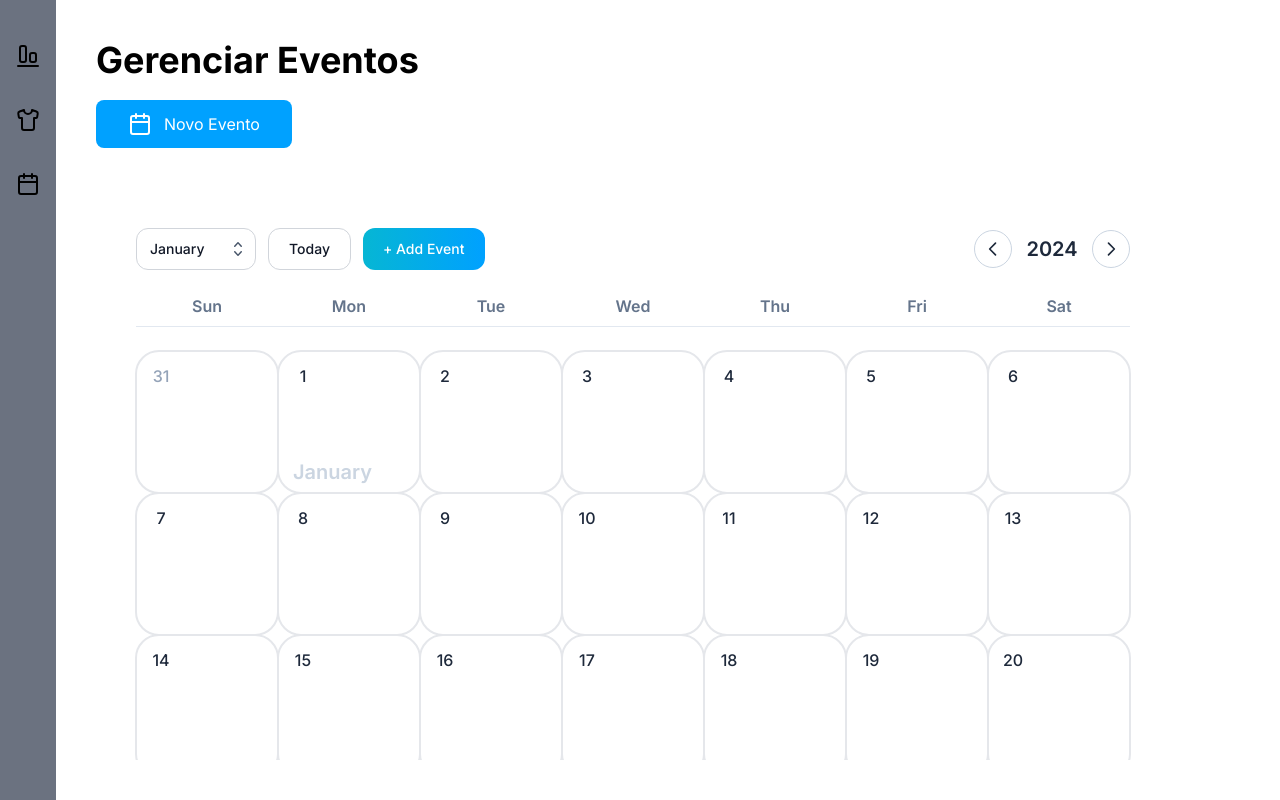
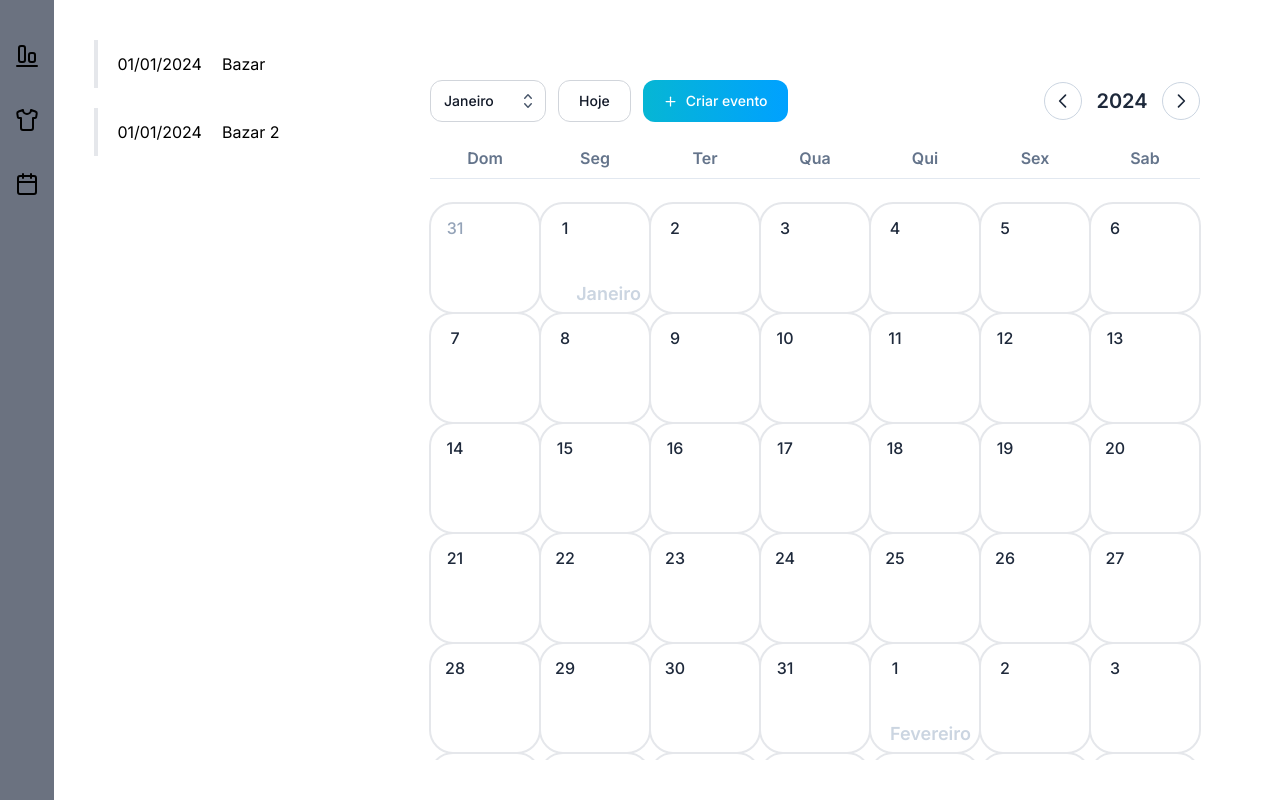
Before and after one commit to Re-vest/web, a React (Vite) app: page / in a window 1280 px wide. Built offline with nearby package versions, Linux system fonts and the light colour scheme; a web font is replaced by a local one.

Commit message:
valores dos eventos

```diff
--- a/src/App.jsx
+++ b/src/App.jsx
@@ -1,7 +1,4 @@
-import { Input } from "./components/Input"
-import { Base } from "./pages/base/Index"
-import { CalendarPage } from "./pages/Calendar"
-import { Home } from "./pages/Home"
+import { CalendarPage } from "./pages/Calendar/"
 
 function App() {
 
--- a/src/components/ContinuousCalendar.jsx
+++ b/src/components/ContinuousCalendar.jsx
@@ -1,10 +1,12 @@
 import React, { useEffect, useMemo, useRef, useState } from 'react';
+import { EventModal } from './EventModal';
+import { Plus } from 'lucide-react';
 
-const daysOfWeek = ['Sun', 'Mon', 'Tue', 'Wed', 'Thu', 'Fri', 'Sat'];
-const monthNames = ['January', 'February', 'March', 'April', 'May', 'June', 'July', 'August', 'September', 'October', 'November', 'December'];
+const daysOfWeek = ['Dom', 'Seg', 'Ter', 'Qua', 'Qui', 'Sex', 'Sab'];
+const monthNames = ['Janeiro', 'Fevereiro', 'Março', 'Abril', 'Maio', 'Junho', 'Julho', 'Agosto', 'Setembro', 'Outubro', 'Novembro', 'Dezembro'];
 
 
-export const ContinuousCalendar = ({ fullHeight = false, onClick }) => {
+export const ContinuousCalendar = ({ fullHeight = false, onClick, setIsModalOpen,setDate }) => {
   const today = new Date();
   const dayRefs = useRef([]);
   const [year, setYear] = useState(new Date().getFullYear());
@@ -58,6 +60,9 @@ export const ContinuousCalendar = ({ fullHeight = false, onClick }) => {
   };
 
   const handleDayClick = (day, month, year) => {
+    const date = new Date(year, month, day)
+    setDate(`${date.getFullYear()}-${String(date.getMonth()+1).padStart(2, '0')}-${String(parseInt(date.getDate(), 10)).padStart(2, '0')}`)
+    setIsModalOpen(true)
     if (!onClick) { return; }
     if (month < 0) {
       onClick(day, 11, year - 1);
@@ -102,13 +107,13 @@ export const ContinuousCalendar = ({ fullHeight = false, onClick }) => {
           data-month={month}
           data-day={day}
           onClick={() => handleDayClick(day, month, year)}
-          className={`relative z-10 m-[-0.5px] aspect-square w-full grow cursor-pointer rounded-xl border font-medium transition-all hover:z-20 hover:border-cyan-400 sm:-m-px sm:size-20 sm:rounded-2xl sm:border-2 lg:size-36 lg:rounded-3xl 2xl:size-40`}
+          className={`relative z-10 m-[-0.5px] aspect-square w-full grow cursor-pointer rounded-xl border font-medium transition-all hover:z-20 hover:border-cyan-400 sm:-m-px sm:size-20 sm:rounded-2xl sm:border-2 lg:size-28 lg:rounded-3xl 2xl:size-40 text-center flex flex-col items-start justify-between px-2 py-2`}
         >
-          <span className={`absolute left-1 top-1 flex size-5 items-center justify-center rounded-full text-xs sm:size-6 sm:text-sm lg:left-2 lg:top-2 lg:size-8 lg:text-base ${isToday ? 'bg-blue-500 font-semibold text-white' : ''} ${month < 0 ? 'text-slate-400' : 'text-slate-800'}`}>
+          <span className={`top-1 flex size-5 items-center justify-center rounded-full text-xs sm:size-6 sm:text-sm left-2 lg:top-2 lg:size-8 lg:text-base ${isToday ? 'bg-blue-500 font-semibold text-white' : ''} ${month < 0 ? 'text-slate-400' : 'text-slate-800'}`}>
             {day}
           </span>
           {isNewMonth && (
-            <span className="absolute bottom-0.5 left-0 w-full truncate px-1.5 text-sm font-semibold text-slate-300 sm:bottom-0 sm:text-lg lg:bottom-2.5 lg:left-3.5 lg:-mb-1 lg:w-fit lg:px-0 lg:text-xl 2xl:mb-[-4px] 2xl:text-2xl">
+            <span className="w-full truncate px-1.5 text-sm font-semibold text-slate-300 lg:-mb-1 lg:px-0 lg:text-lg 2xl:mb-[-4px] 2xl:text-2xl right-0 text-end">
               {monthNames[month]}
             </span>
           )}
@@ -150,16 +155,19 @@ export const ContinuousCalendar = ({ fullHeight = false, onClick }) => {
   }, []);
 
   return (
-    <div className={`rounded-2xl bg-white pb-10 text-slate-800 ${fullHeight ? '' : 'calendar-container max-h-[80vh] overflow-y-scroll'}`}>
+    <>
+    <div className={`rounded-2xl bg-white pb-10 text-slate-800 ${fullHeight ? '' : 'calendar-container h-full overflow-y-scroll'}`}>
       <div className="sticky -top-px z-50 w-full bg-white px-5 pt-7 sm:px-10 sm:pt-10">
         <div className="mb-4 flex w-full flex-wrap items-center justify-between gap-6">
           <div className="flex flex-wrap gap-2 sm:gap-3">
             <Select name="" value={`${selectedMonth}`} options={monthOptions} onChange={handleMonthChange} />
             <button onClick={handleTodayClick} type="button" className="rounded-lg border border-gray-300 bg-white px-3 py-1.5 text-sm font-medium text-gray-900 hover:bg-gray-100 sm:rounded-xl lg:px-5 lg:py-2.5">
-              Today
+              Hoje
             </button>
-            <button type="button" className="whitespace-nowrap rounded-lg bg-gradient-to-r from-cyan-500 to-blue-500 px-3 py-1.5 text-center text-sm font-medium text-white hover:bg-gradient-to-bl focus:outline-none focus:ring-4 focus:ring-cyan-300 sm:rounded-xl lg:px-5 lg:py-2.5">
-              + Add Event
+            <button type="button" className="flex items-center gap-2 whitespace-nowrap rounded-lg bg-gradient-to-r from-cyan-500 to-blue-500 px-3 py-1.5 text-center text-sm font-medium text-white hover:bg-gradient-to-bl focus:outline-none focus:ring-4 focus:ring-cyan-300 sm:rounded-xl lg:px-5 lg:py-2.5"
+            onClick={() => setIsModalOpen(true)}
+            >
+              <Plus size={15} /> Criar evento
             </button>
           </div>
           <div className="flex w-fit items-center justify-between">
@@ -194,6 +202,7 @@ export const ContinuousCalendar = ({ fullHeight = false, onClick }) => {
         {generateCalendar}
       </div>
     </div>
+    </>
   );
 };
 
--- /dev/null
+++ b/src/components/EventModal.jsx
@@ -0,0 +1,22 @@
+import { X } from "lucide-react";
+import { Input } from "./Input";
+import { Button } from "./Button";
+
+export function EventModal({ setIsModalOpen, date, setEvents }) {
+  console.log(date)
+  return (
+    <div className="absolute flex justify-center items-center w-full h-full bg-black bg-opacity-50 z-[999]">
+      <div className="relative bg-white w-1/2 flex flex-col gap-8 py-8 px-8 items-center rounded-2xl">
+        <X className="absolute right-3 top-3" size={32} cursor={'pointer'} onClick={() => setIsModalOpen(false)} />
+        <p className="text-4xl">Criar evento</p>
+        <Input placeholder={"Adicionar título"} setValue={setEvents} />
+
+        <input type="date" value={date}  />
+
+        <div className="w-full flex gap-4 justify-end">
+          <Button text={"Salvar"} secondary />
+        </div>
+      </div>
+    </div>
+  )
+}
--- a/src/components/Input.jsx
+++ b/src/components/Input.jsx
@@ -1,11 +1,11 @@
-export function Input({ icon, placeholder }) {
+export function Input({ icon, placeholder, setValue, type }) {
   return (
     <div className="h-fit w-full bg-[#F3F4F6] flex gap-3 px-3 py-2 rounded-lg">
       <div className="text-[#7C7C8A]">
 
       {icon}
       </div>
-      <input placeholder={placeholder} type="text" className="w-full bg-transparent outline-none border-none " />
+      <input placeholder={placeholder} type={type} className="w-full bg-transparent outline-none border-none" onChange={e => setValue(e.target.value)} />
     </div>
   )
 }
--- a/src/index.css
+++ b/src/index.css
@@ -17,9 +17,9 @@ body {
   height: 100%;
 }
 
-*:focus:not(ol) {
+/* *:focus:not(ol) {
   @apply outline-none ring-2 ring-cyan-400 border-cyan-400;
-}
+} */
 
 select {
   -webkit-appearance: none;
--- a/src/pages/Calendar/index.jsx
+++ b/src/pages/Calendar/index.jsx
@@ -1,23 +1,51 @@
-import { Calendar } from "lucide-react";
-import { Button } from "../../components/Button";
 import { Navbar } from "../../components/Navbar";
 import { ContinuousCalendar } from "../../components/ContinuousCalendar";
+import { EventModal } from "../../components/EventModal";
+import { useState } from "react";
 
 export function CalendarPage() {
+
+  const [isModalOpen, setIsModalOpen] = useState(false);
+  const [date, setDate] = useState('');
+
+  const [events, setEvents] = useState([
+    {
+      id: Math.random(),
+      title: 'Bazar',
+      startAt: new Date(2024, 0, 1),
+      endAt: new Date(2024, 0, 5)
+    },
+    {
+      id: Math.random(),
+      title: 'Bazar 2',
+      startAt: new Date(2024, 0, 1),
+      endAt: new Date(2024, 0, 5)
+    }
+  ]);
+
   return (
     <div className="h-full w-full flex">
       <Navbar />
-      <div className="flex flex-col gap-5 py-10 px-10">
-        <h1 className="text-4xl font-bold">Gerenciar Eventos</h1>
-        <div>
-          <Button text="Novo Evento" secondary icon={<Calendar size={24} />} />
-        </div>
 
-        <div className="">
+      {isModalOpen ? <EventModal setIsModalOpen={setIsModalOpen} date={date} /> : <></>}
 
-        </div>
 
-        <ContinuousCalendar />
+      <div className="w-full flex justify-between gap-5 py-10 px-10">
+
+
+          <div className="flex flex-col gap-5">
+            {events.map((event, index) => {
+              const date = `${String(event.startAt.getDate()).padStart(2, '0')}/${String(event.startAt.getMonth()+1).padStart(2, '0')}/${event.startAt.getFullYear()}`
+              return (
+                <div key={index} className="px-5 py-3 border-l-4 flex gap-5">
+                  <p className="">{date}</p>
+                  <p>{event.title}</p>
+                </div>
+              )
+            })}
+          </div>
+        <ContinuousCalendar setIsModalOpen={setIsModalOpen} setDate={setDate} />
+
 
         </div>
     </div>
--- a/src/pages/base/index.jsx
+++ b/src/pages/base/index.jsx
@@ -1,9 +1,12 @@
+import { Plus } from "lucide-react";
+import { Button } from "../../components/Button";
 import { Navbar } from "../../components/Navbar";
 
 export function Base() {
   return (
     <div className="h-full w-full flex">
       <Navbar />
+      <Button text={"Salvar"} secondary />
     {/* Comece sua tela aqui */}
     </div>
   )
```
